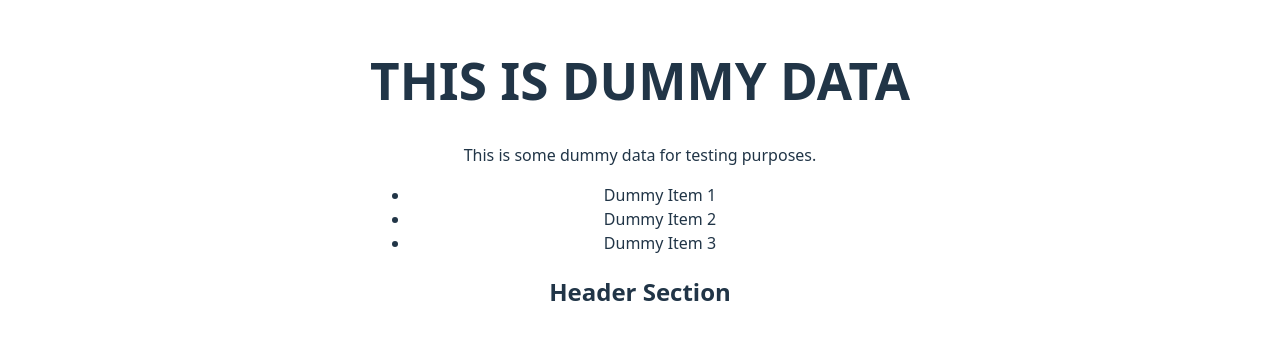
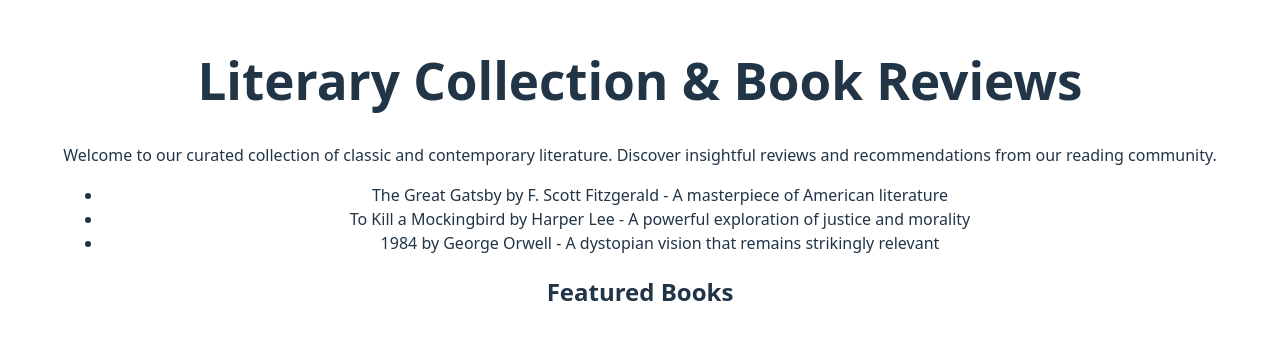
Before and after one commit to Sahil-Gulihar/dummy-data, a React (Vite) app: page / in a window 1280 px wide. Shown: the part 226-566 px from the top of the page. Built offline with nearby package versions, Linux system fonts and the light colour scheme.

Commit message:
minor-changes

```diff
--- a/src/App.jsx
+++ b/src/App.jsx
@@ -51,13 +51,20 @@ const nsfwDecoyData = {
 
 // Your actual confidential content.
 const realData = {
-  title: "THIS IS DUMMY DATA",
-  paragraph: "This is some dummy data for testing purposes.",
-  items: ["Dummy Item 1", "Dummy Item 2", "Dummy Item 3"],
-  header: "Header Section",
-  description: "Dummy data app for testing purposes",
-  keywords: "dummy data, test app, react, sample, SEO, web crawler",
-  pageTitle: "Vite + React",
+  title: "Literary Collection & Book Reviews",
+  paragraph:
+    "Welcome to our curated collection of classic and contemporary literature. Discover insightful reviews and recommendations from our reading community.",
+  items: [
+    "The Great Gatsby by F. Scott Fitzgerald - A masterpiece of American literature",
+    "To Kill a Mockingbird by Harper Lee - A powerful exploration of justice and morality",
+    "1984 by George Orwell - A dystopian vision that remains strikingly relevant",
+  ],
+  header: "Featured Books",
+  description:
+    "Comprehensive book reviews and literary analysis featuring classic and modern works of fiction and non-fiction",
+  keywords:
+    "books, literature, reviews, reading, classic novels, book recommendations, literary analysis",
+  pageTitle: "BookWorm Library - Literary Reviews & Recommendations",
 };
 
 function App() {
```
